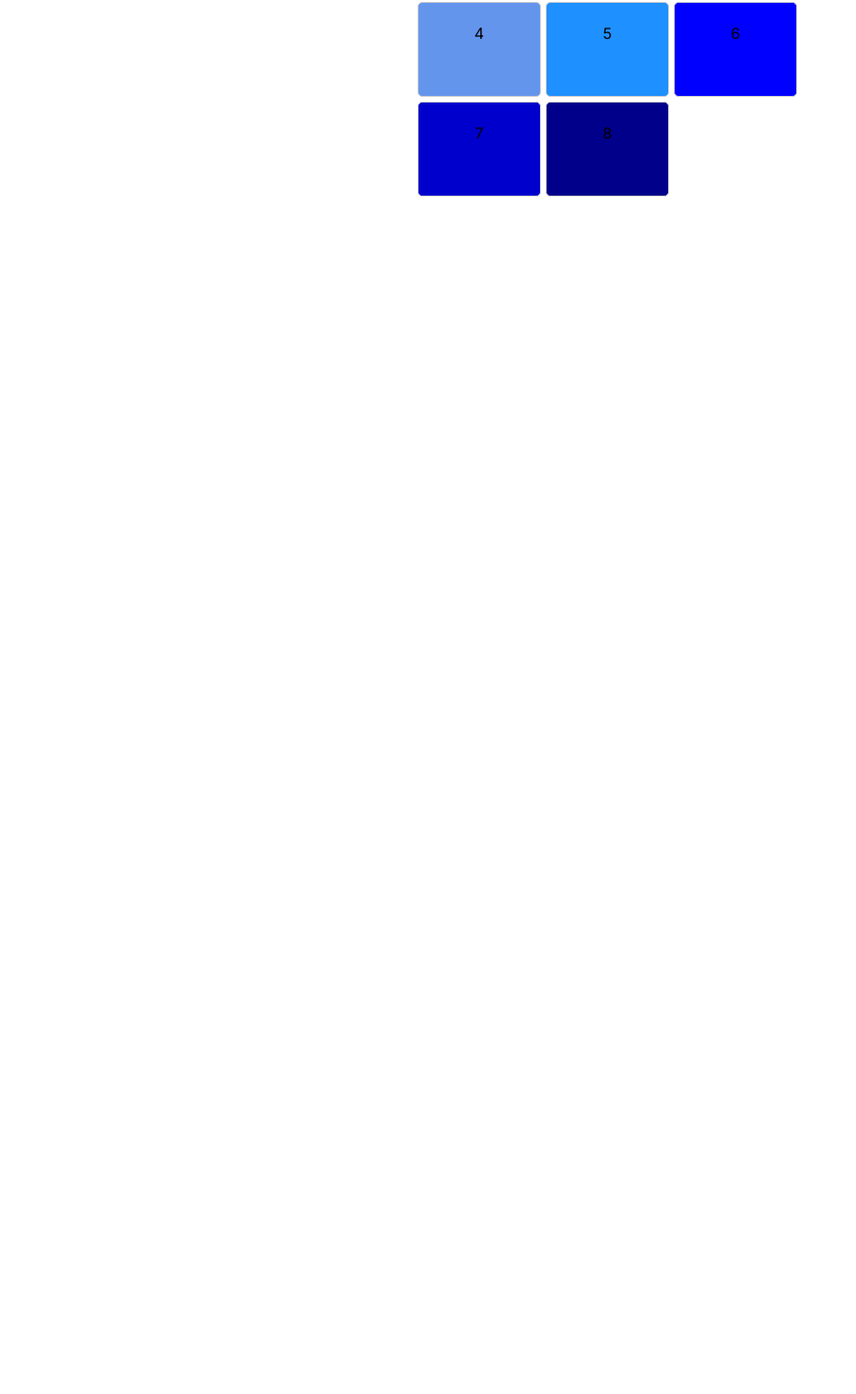
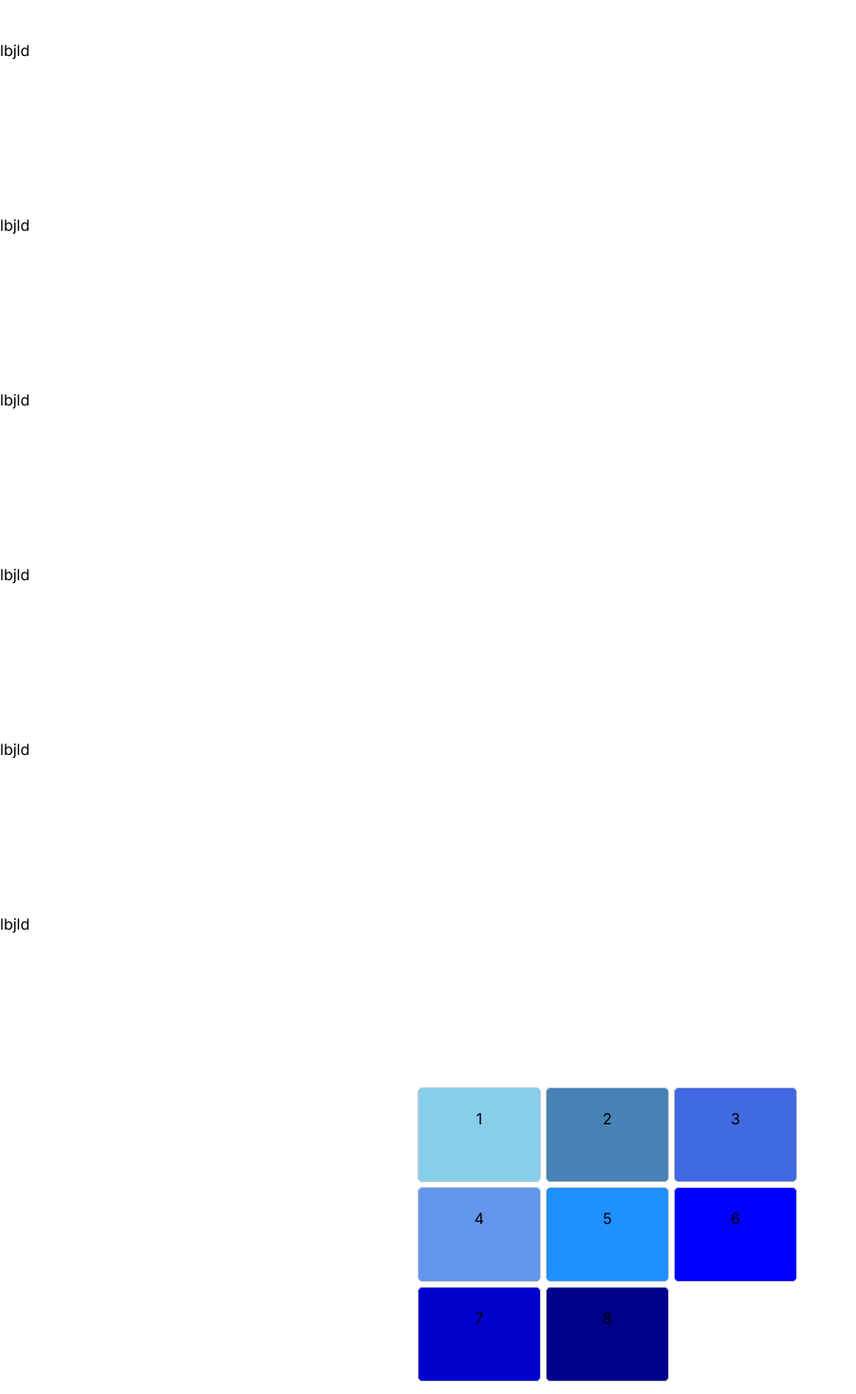
Before and after one commit to marionrobert/ui-components, a Next.js app: page / in a window 1280 px wide. Shown: the part 119-1587 px from the top of the page at 95% size, without its empty margins (0-902 px from the left). Before the commit the page ends 800 px from the top, so only its background shows below. Built offline with nearby package versions, Linux system fonts and the light colour scheme.

Commit message:
detect when grid is in the view with react-intersection-observer

```diff
--- a/app/globals.css
+++ b/app/globals.css
@@ -18,3 +18,7 @@
   text-align: center;
   border-radius: 5px;
 }
+
+p {
+  margin: 10rem 0;
+}
--- a/app/page.tsx
+++ b/app/page.tsx
@@ -1,5 +1,8 @@
+"use client";
 import Image from "next/image";
 import logo from "../public/next.svg";
+import { useEffect } from "react";
+import { useInView } from 'react-intersection-observer';
 
 
 const colors: string[] = [
@@ -13,7 +16,30 @@ const colors: string[] = [
   '#00008B', // Bleu foncé
 ];
 
+const gridReferences: { [key: string]: string[] } = {
+  "1": ["1", "1"],
+  "2": ["1", "2"],
+  "3": ["1", "3"],
+  "4": ["2", "1"],
+  "5": ["2", "2"],
+  "6": ["2", "3"],
+  "7": ["3", "1"],
+  "8": ["3", "2"],
+  "9": ["3", "3"],
+};
+
+
 export default function Home() {
+  const { ref, inView } = useInView();
+
+  const handleGridContainerInView = () => {
+    console.log('Le grid-container est dans la vue.');
+  };
+
+  const handleGridContainerNotInView = () => {
+    console.log('Le grid-container n\'est plus dans la vue.');
+  };
+
   const positions = [];
   for (let row = 1; row <= 3; row++) {
     for (let col = 1; col <= 3; col++) {
@@ -24,11 +50,26 @@ export default function Home() {
     }
   }
 
+  useEffect(() => {
+    if (inView) {
+      handleGridContainerInView();
+    } else {
+      handleGridContainerNotInView();
+    }
+  }, [inView]);
+
   return (
     <main>
-      <div className="grid-container">
+      <p>lbjld</p>
+      <p>lbjld</p>
+      <p>lbjld</p>
+      <p>lbjld</p>
+      <p>lbjld</p>
+      <p>lbjld</p>
+
+      <div ref={ref} className="grid-container">
         {positions.map((pos, index) => (
-          <div key={index} className={`cell grid-item-${index +1}`} style={{ gridRowStart: pos.row, gridColumnStart: pos.col, backgroundColor: colors[index] }}>
+          <div key={index} className={`cell grid-item-${index+1}`} style={{ gridRowStart: pos.row, gridColumnStart: pos.col, backgroundColor: colors[index] }}>
             {pos.index + 1}
           </div>
         ))}
```
Also changed, not shown: package.json (+5 -4 lines), 1 other file (tests, documents, lock files or other folders).
